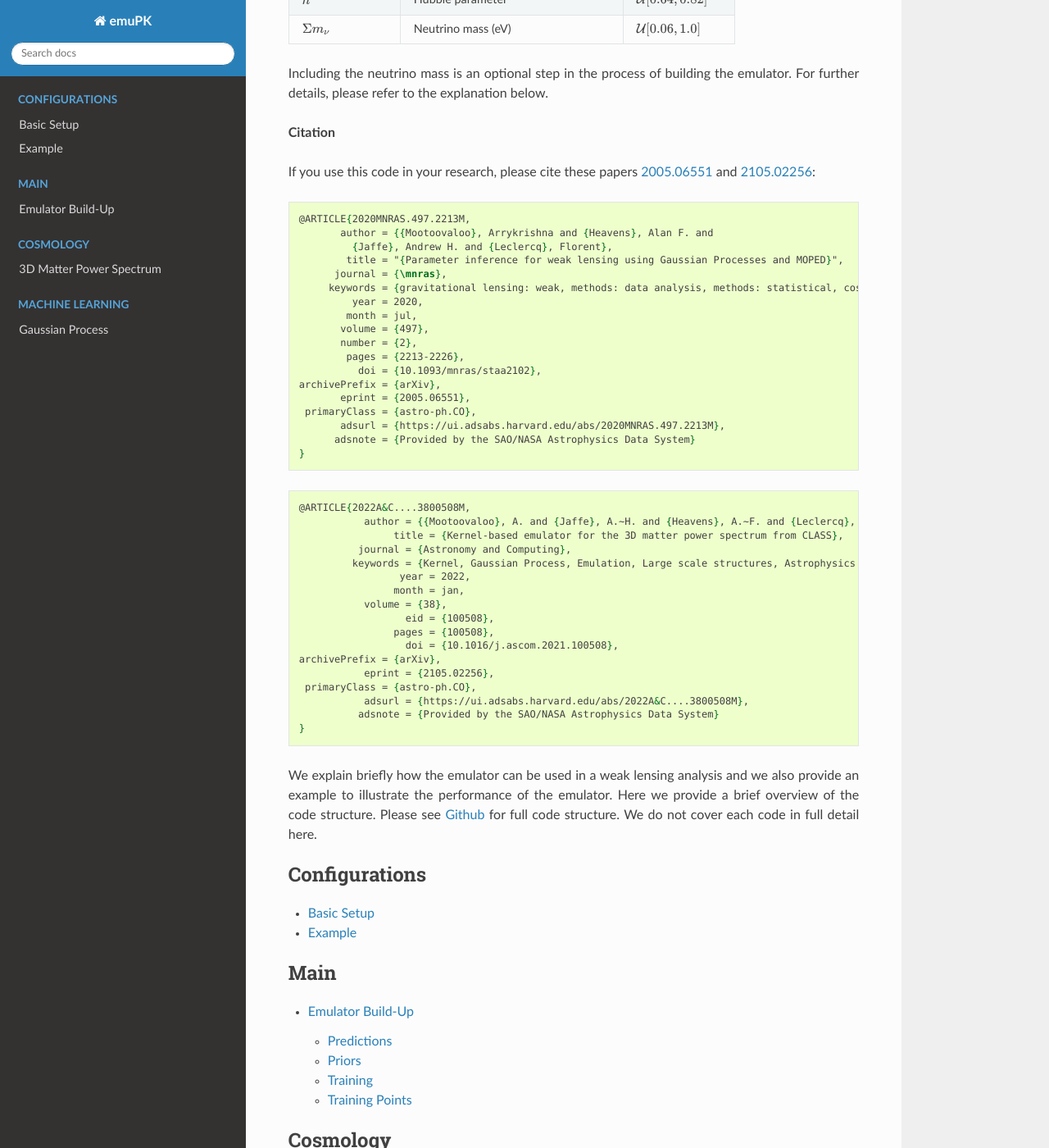
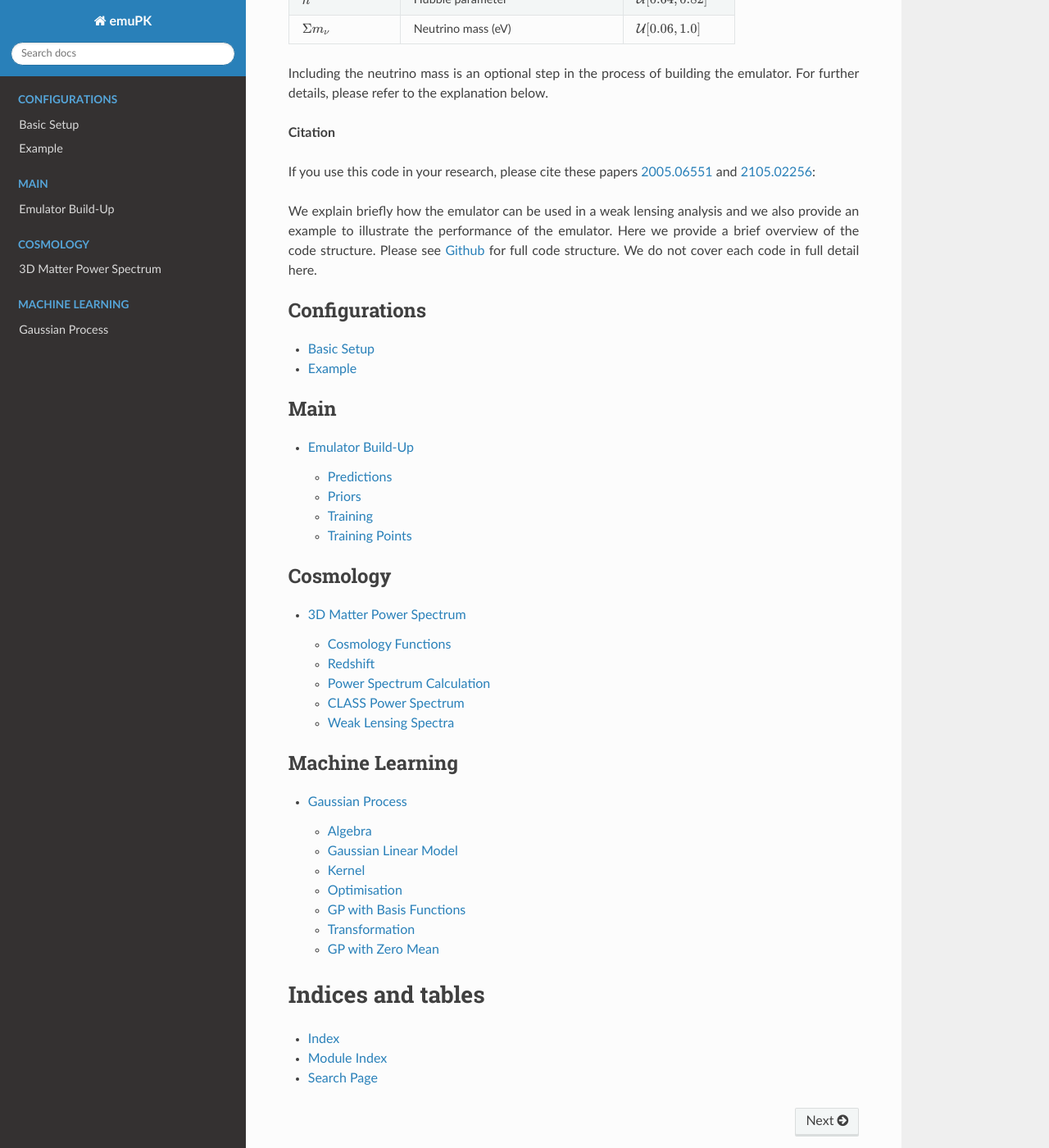
Before and after one commit to Harry45/emuPK, a Sphinx documentation site: the page built from docs/source/index.rst, in a window 1280 px wide and 1400 px high, scrolled down 542 px. Shown: the whole window at 82% size. Built offline with Sphinx 7.4.7 and the Read the Docs theme 2.0.0, drawn with Linux system fonts in a browser that asks for light colours; formulas are drawn with MathJax 3; some of the changed lines change nothing that is shown.

Commit message:
documentation

```diff
--- a/docs/source/index.rst
+++ b/docs/source/index.rst
@@ -50,46 +50,46 @@ If you use this code in your research, please cite these papers `2005.06551
 <https://arxiv.org/abs/2005.06551>`_ and `2105.02256
 <https://arxiv.org/abs/2105.02256>`_:
 
-.. code-block:: tex
+.. .. code-block:: tex
 
-	@ARTICLE{2020MNRAS.497.2213M,
-	       author = {{Mootoovaloo}, Arrykrishna and {Heavens}, Alan F. and
-	         {Jaffe}, Andrew H. and {Leclercq}, Florent},
-	        title = "{Parameter inference for weak lensing using Gaussian Processes and MOPED}",
-	      journal = {\mnras},
-	     keywords = {gravitational lensing: weak, methods: data analysis, methods: statistical, cosmological parameters, large-scale structure of Universe, Astrophysics - Cosmology and Nongalactic Astrophysics},
-	         year = 2020,
-	        month = jul,
-	       volume = {497},
-	       number = {2},
-	        pages = {2213-2226},
-	          doi = {10.1093/mnras/staa2102},
-	archivePrefix = {arXiv},
-	       eprint = {2005.06551},
-	 primaryClass = {astro-ph.CO},
-	       adsurl = {https://ui.adsabs.harvard.edu/abs/2020MNRAS.497.2213M},
-	      adsnote = {Provided by the SAO/NASA Astrophysics Data System}
-	}
+.. 	@ARTICLE{2020MNRAS.497.2213M,
+.. 	       author = {{Mootoovaloo}, Arrykrishna and {Heavens}, Alan F. and
+.. 	         {Jaffe}, Andrew H. and {Leclercq}, Florent},
+.. 	        title = "{Parameter inference for weak lensing using Gaussian Processes and MOPED}",
+.. 	      journal = {\mnras},
+.. 	     keywords = {gravitational lensing: weak, methods: data analysis, methods: statistical, cosmological parameters, large-scale structure of Universe, Astrophysics - Cosmology and Nongalactic Astrophysics},
+.. 	         year = 2020,
+.. 	        month = jul,
+.. 	       volume = {497},
+.. 	       number = {2},
+.. 	        pages = {2213-2226},
+.. 	          doi = {10.1093/mnras/staa2102},
+.. 	archivePrefix = {arXiv},
+.. 	       eprint = {2005.06551},
+.. 	 primaryClass = {astro-ph.CO},
+.. 	       adsurl = {https://ui.adsabs.harvard.edu/abs/2020MNRAS.497.2213M},
+.. 	      adsnote = {Provided by the SAO/NASA Astrophysics Data System}
+.. 	}
 
-.. code-block:: tex
+.. .. code-block:: tex
 
-	@ARTICLE{2022A&C....3800508M,
-		   author = {{Mootoovaloo}, A. and {Jaffe}, A.~H. and {Heavens}, A.~F. and {Leclercq}, F.},
-			title = {Kernel-based emulator for the 3D matter power spectrum from CLASS},
-		  journal = {Astronomy and Computing},
-		 keywords = {Kernel, Gaussian Process, Emulation, Large scale structures, Astrophysics - Cosmology and Nongalactic Astrophysics},
-			 year = 2022,
-			month = jan,
-		   volume = {38},
-			  eid = {100508},
-			pages = {100508},
-			  doi = {10.1016/j.ascom.2021.100508},
-	archivePrefix = {arXiv},
-		   eprint = {2105.02256},
-	 primaryClass = {astro-ph.CO},
-		   adsurl = {https://ui.adsabs.harvard.edu/abs/2022A&C....3800508M},
-		  adsnote = {Provided by the SAO/NASA Astrophysics Data System}
-	}
+.. 	@ARTICLE{2022A&C....3800508M,
+.. 		   author = {{Mootoovaloo}, A. and {Jaffe}, A.~H. and {Heavens}, A.~F. and {Leclercq}, F.},
+.. 			title = {Kernel-based emulator for the 3D matter power spectrum from CLASS},
+.. 		  journal = {Astronomy and Computing},
+.. 		 keywords = {Kernel, Gaussian Process, Emulation, Large scale structures, Astrophysics - Cosmology and Nongalactic Astrophysics},
+.. 			 year = 2022,
+.. 			month = jan,
+.. 		   volume = {38},
+.. 			  eid = {100508},
+.. 			pages = {100508},
+.. 			  doi = {10.1016/j.ascom.2021.100508},
+.. 	archivePrefix = {arXiv},
+.. 		   eprint = {2105.02256},
+.. 	 primaryClass = {astro-ph.CO},
+.. 		   adsurl = {https://ui.adsabs.harvard.edu/abs/2022A&C....3800508M},
+.. 		  adsnote = {Provided by the SAO/NASA Astrophysics Data System}
+.. 	}
 
 We explain briefly how the emulator can be used in a weak lensing analysis and we also provide an example to illustrate the performance of the emulator. Here we provide a brief overview of the code structure. Please see `Github <https://github.com/Harry45/emuPK>`_ for full code structure. We do not cover each code in full detail here.
 
```
Also changed, not shown: 5 other files.
